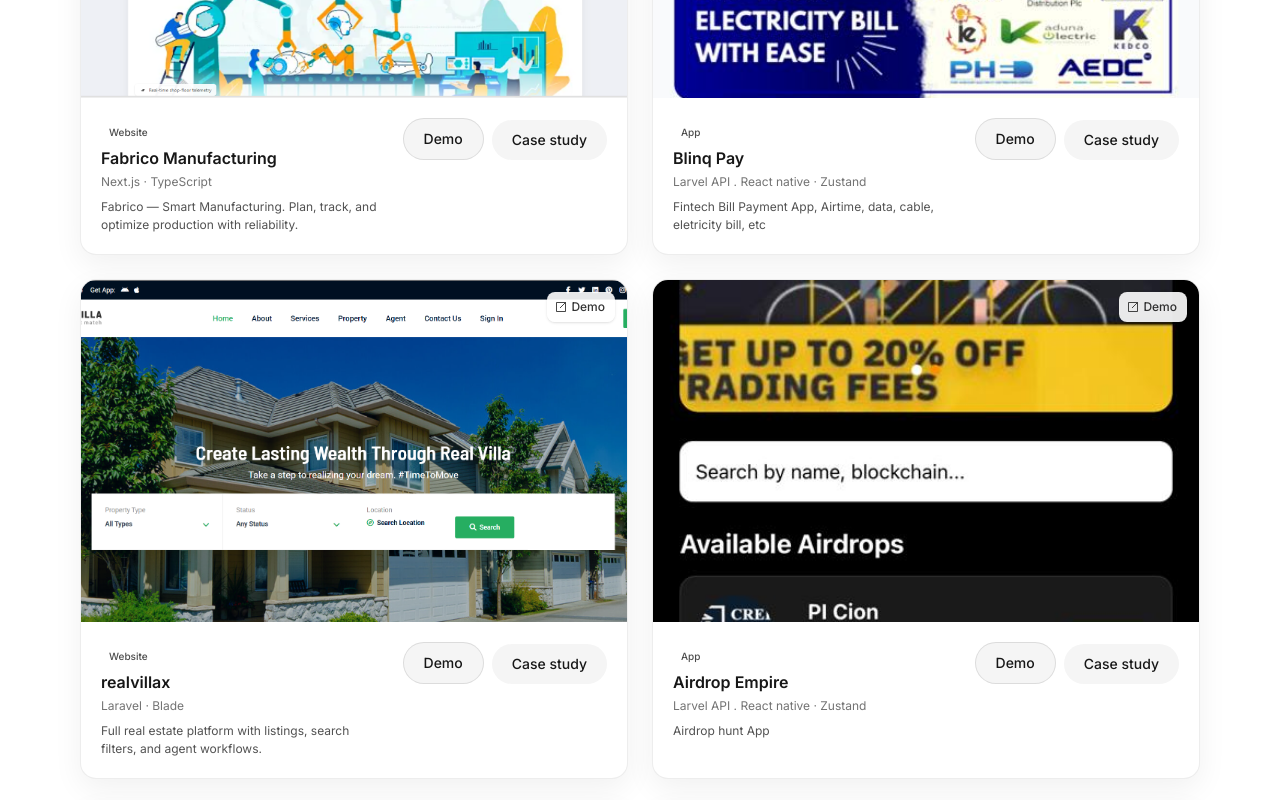
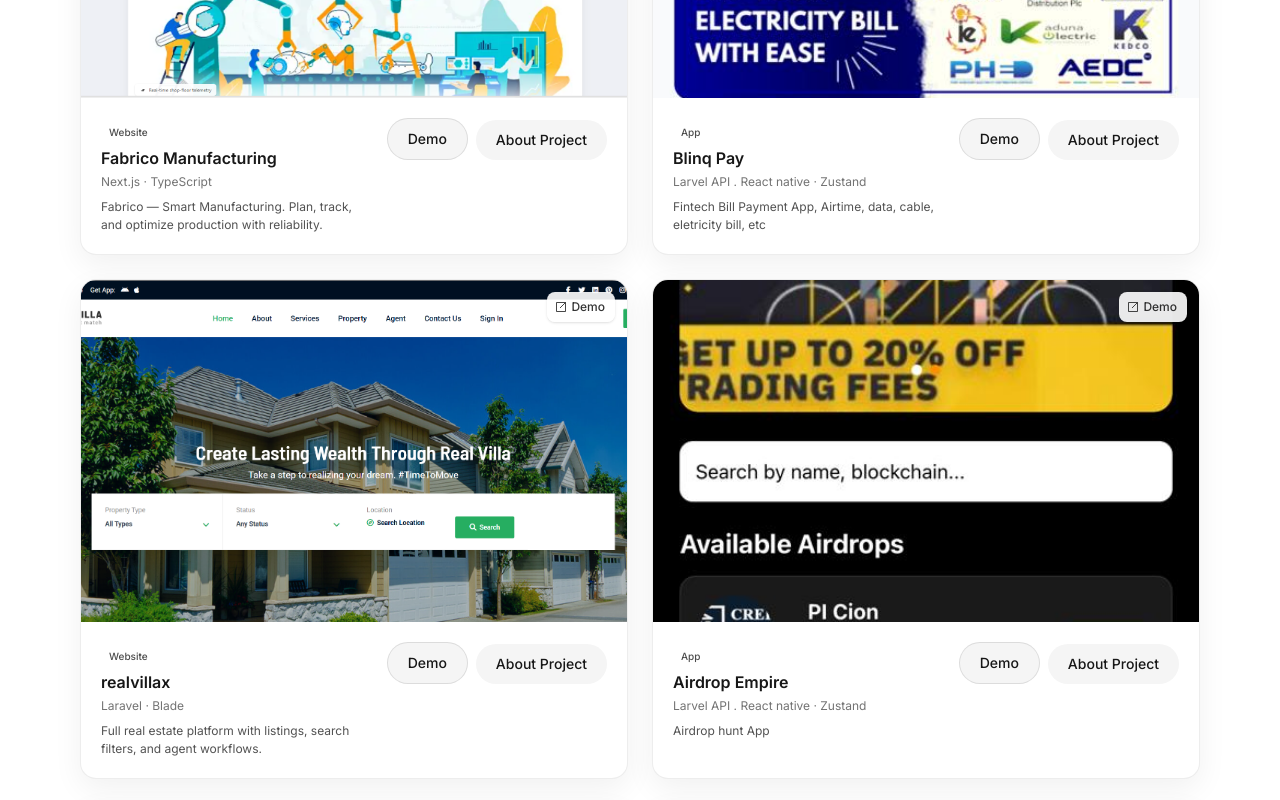
Before and after one commit to Elite4real/dev-elite, a Next.js app: page / in a window 1280 px wide. Shown: the part 3680-4480 px from the top of the page. Built offline with nearby package versions, Linux system fonts and the light colour scheme.

Commit message:
initial commit

```diff
--- a/components/Work.tsx
+++ b/components/Work.tsx
@@ -242,7 +242,7 @@
                       aria-label={`Open case study for ${p.title}`}
                       title="Read case study"
                     >
-                      Case study
+                     About Project
                     </Link>
                   </div>
                 </div>
```
